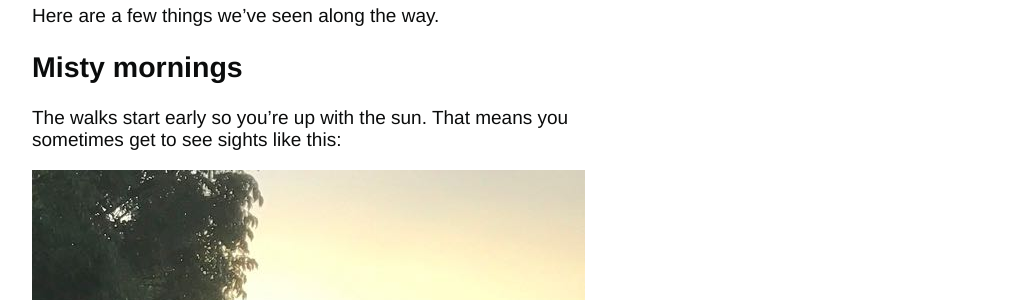
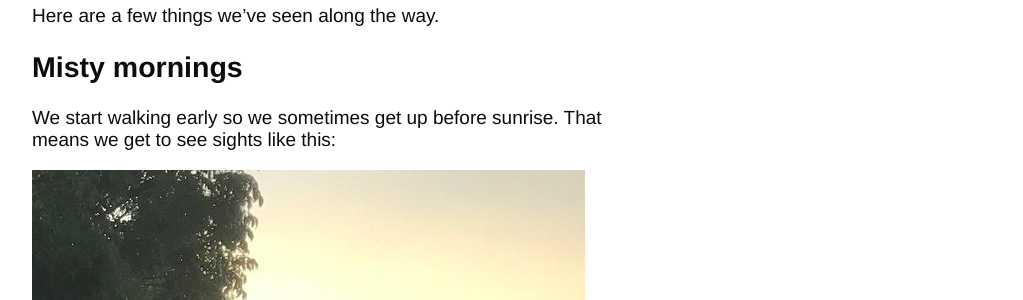
Before and after one commit to tombye/trexit, a Jekyll site: the page built from _posts/2017-09-07-camino-stages-2-to-4.markdown, in a window 1280 px wide and 900 px high. Shown: the part 311-611 px from the top of the window, without its empty margins (128-1151 px from the left). Built offline with Jekyll 4.4.1, drawn with Linux system fonts in a browser that asks for light colours.

Commit message:
Update 2017-09-07-camino-stages-2-to-4.markdown

```diff
--- a/_posts/2017-09-07-camino-stages-2-to-4.markdown
+++ b/_posts/2017-09-07-camino-stages-2-to-4.markdown
@@ -11,7 +11,7 @@ Here are a few things we've seen along the way.
 
 ## Misty mornings
 
-The walks start early so you're up with the sun. That means you sometimes get to see sights like this:
+We start walking early so we sometimes get up before sunrise. That means we get to see sights like this:
 
 ![A pilgrim walking down a country road through the mist early in the morning](https://github.com/tombye/trexit/raw/gh-pages/assets/images/misty-morning.jpg)
 
```
